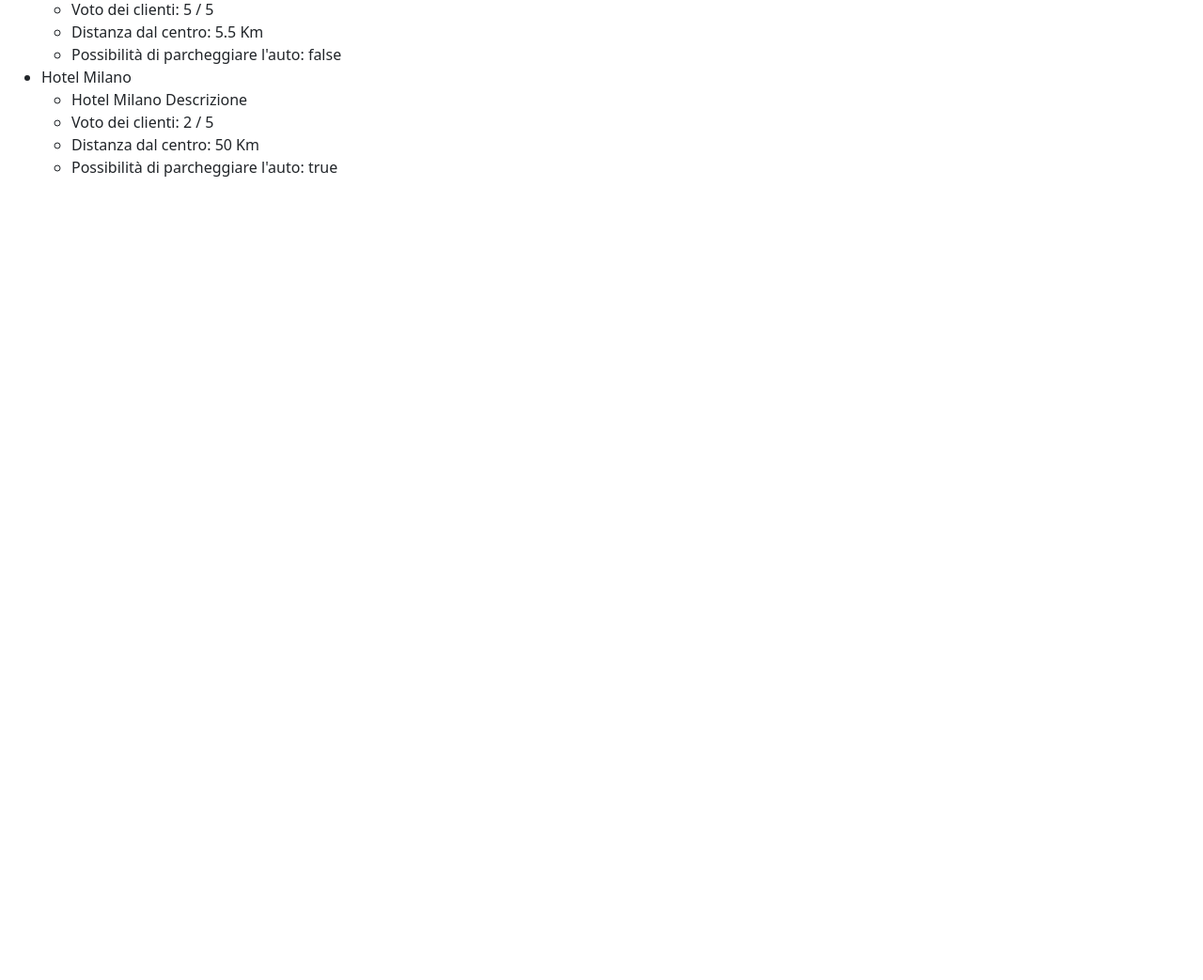
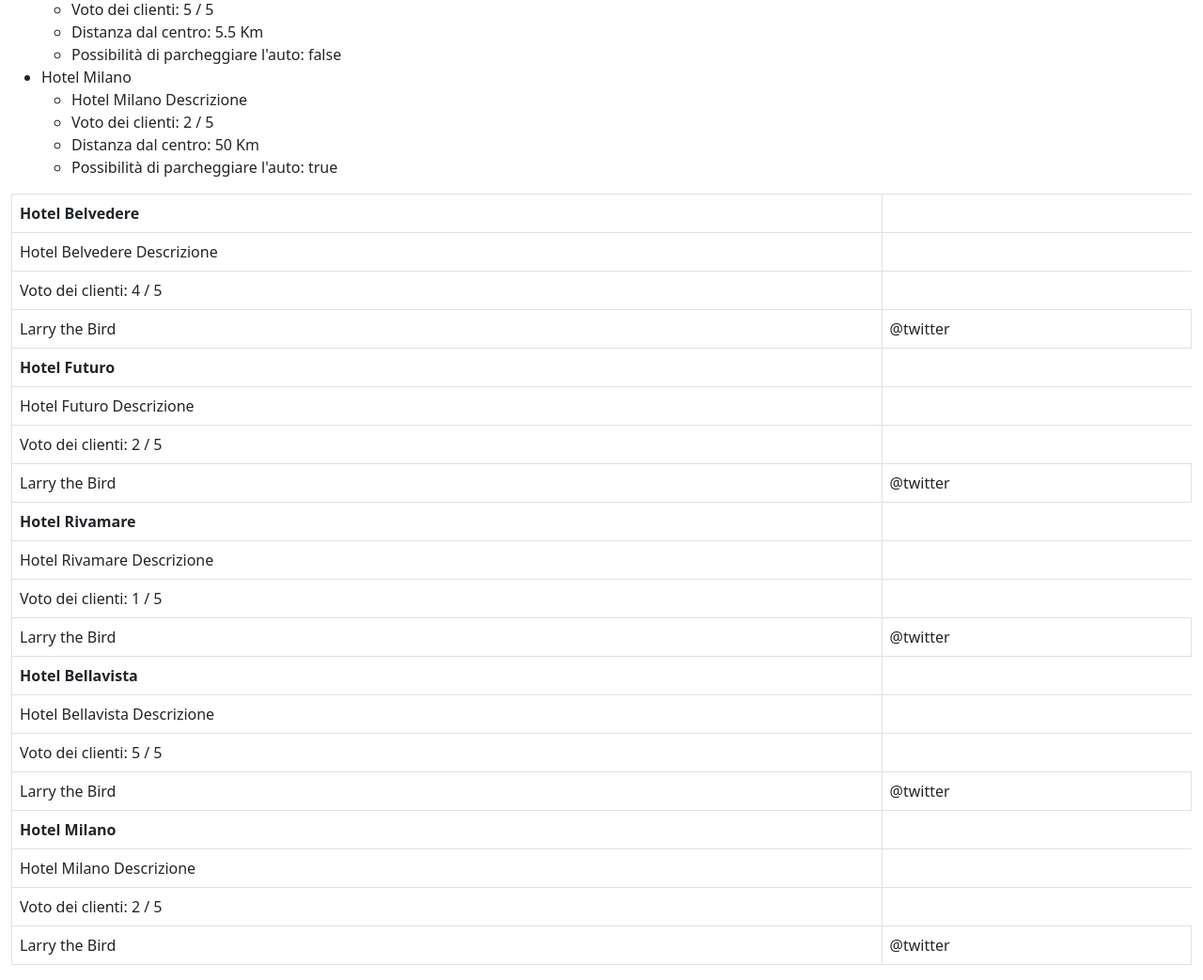
Before and after one commit to antoniogisondi/php-hotel, a PHP site: page / in a window 1280 px wide. Shown: the part 456-1499 px from the top of the page at 94% size. Before the commit the page ends 644 px from the top, so only its background shows below. Run offline with PHP 8.4, Linux system fonts and the light colour scheme.

Commit message:
Insert date in a table and basic exercise done

```diff
--- a/index.php
+++ b/index.php
@@ -72,6 +72,27 @@ $hotels = [
                             </li>
                         <?php } ?>
                     </ul>
+                    <table class="table table-bordered">
+                        <?php foreach($hotels as $hotel){ ?>
+                            <thead>
+                                <tr>
+                                <th scope="col"><?php echo $hotel['name']?></th>
+                                </tr>
+                            </thead>
+                            <tbody>
+                                <tr>
+                                <td><?php echo $hotel['description'] ?></td>
+                                </tr>
+                                <tr>
+                                <td><?php echo 'Voto dei clienti: '.$hotel['vote']. " / ".'5' ?></td>
+                                </tr>
+                                <tr>
+                                <td>Larry the Bird</td>
+                                <td>@twitter</td>
+                                </tr>
+                            </tbody>
+                        <?php } ?>
+                    </table>
                 </div>
             </div>
         </div>
```
